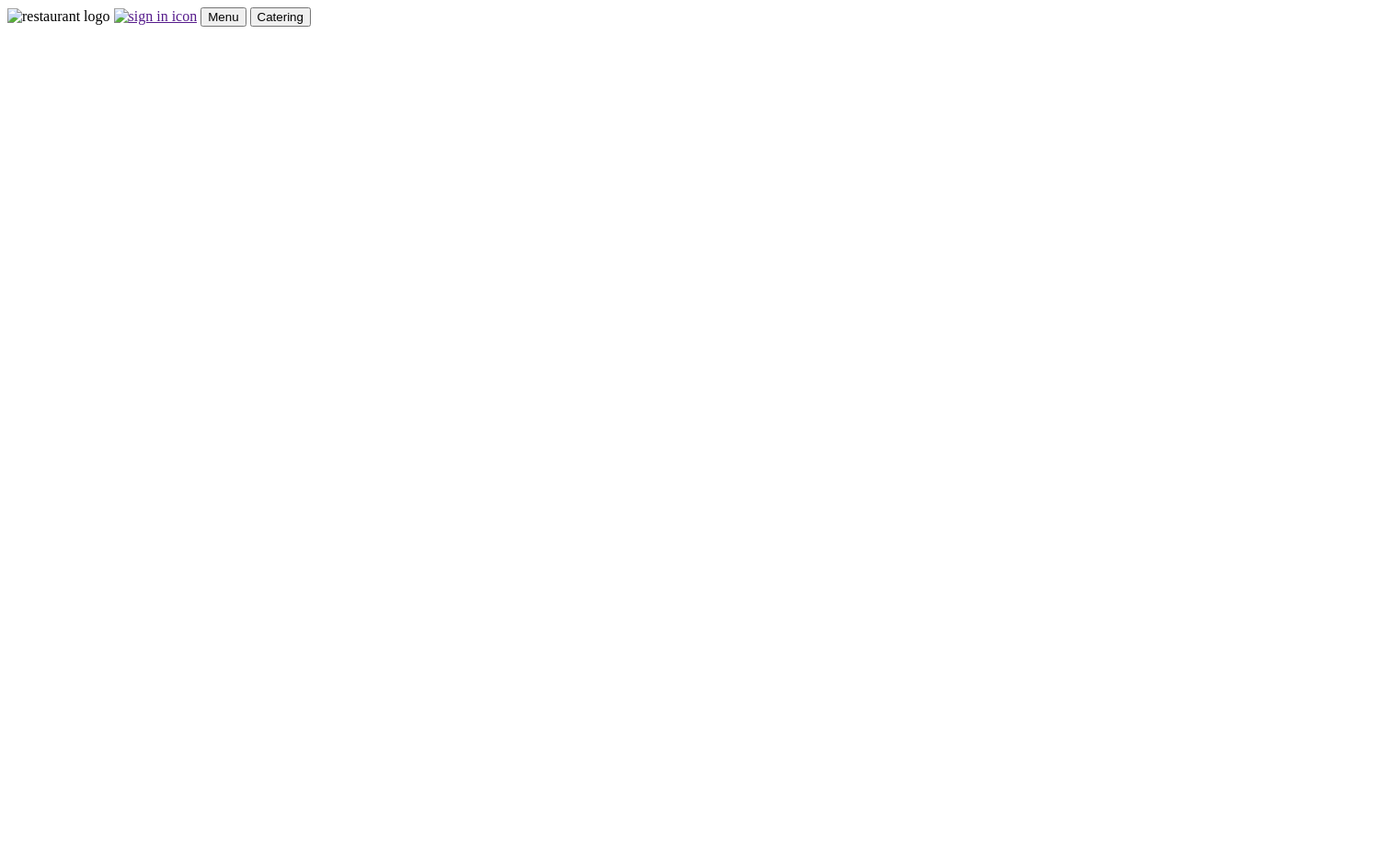
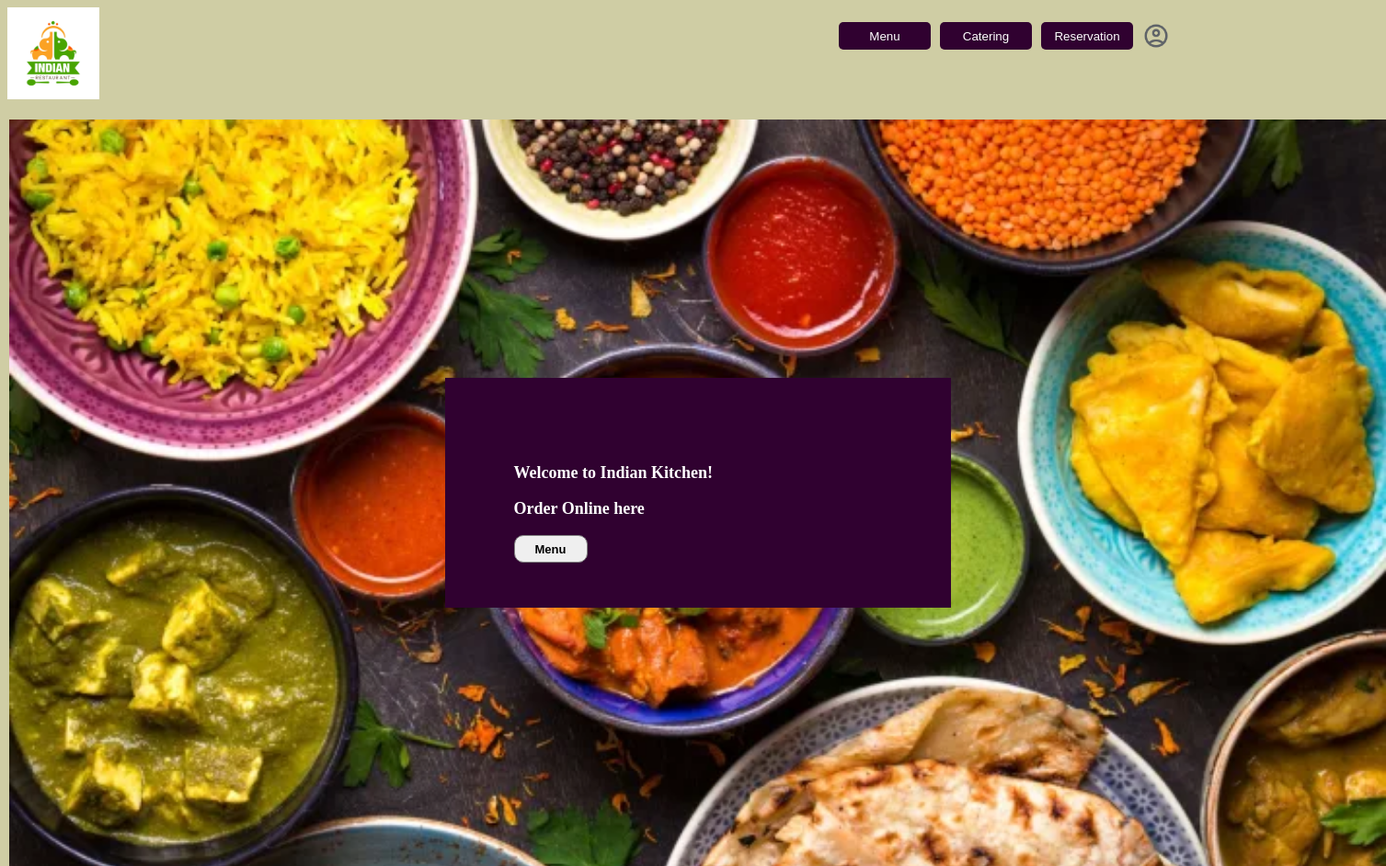
Before and after one commit to poorniv-89/MyHTMLRepo, a plain HTML site: page pages/index.html in a window 1280 px wide. Shown: the top 942 px of the page at 92% size, 1507 px wide, since content can reach past the window. Before the commit the page ends 800 px from the top, so only its background shows below. Drawn offline with Linux system fonts and the light colour scheme.

Commit message:
Added styles and elements to the wireframe

```diff
--- a/pages/index.html
+++ b/pages/index.html
@@ -3,14 +3,67 @@
 <head>
     <meta charset="UTF-8">
     <meta name="viewport" content="width=device-width, initial-scale=1.0">
+    <link rel="stylesheet" href="../styles/index.css">
     <title>HTML LAB</title>
 </head>
+
 <body>
-    <div id = "header-el">
-        <img src="" alt="restaurant logo"/>
-        <a href = "" ><img src="" alt="sign in icon"/></a>
-        <a href=""><button id="menu-btn">Menu</button></a>
-        <a href=""><button id="catering-btn">Catering</button></a>
+    <!-- Navigation header  -->
+    <header>
+        <nav class="header">
+            <div class =restaurant-logo>
+                <!-- <img src = "../images/IndianResLogo.jpg" alt="restaurant-logo"> -->
+            </div>
+            <div class= nav-elements>
+            <ul>
+                <li><a href = "" ><img src="../images/Login Icon.png" alt="sign in icon"/></a></li>
+                <li><a href=""><button id="reservation-btn">Reservation</button></a></li>
+                <li><a href=""><button id="catering-btn">Catering</button></a></li>
+                <li><a href=""><button id="menu-btn">Menu</button></a></li>
+
+            </ul>
+        </div>
+        </nav>
+    </header>
+<br/><br/><br/>
+        <!--  -->
+    <div id = "mainpicture-container">
+        <div id ="Welcome-container">
+            <p>Welcome to Indian Kitchen!</p>
+            <p>Order Online here</p>
+            <button id= "order-online-btn">Menu</button>
+            <!-- <img src="../images/main picture.webp" alt="Indian thali spread"/> -->
+        </div>
     </div>
+    <br/><br/><br/><br/><br/><br/>
+    <div id="food-picture-container">
+        <div>
+            <img src="../images/butter chicken.jpg" alt="FoodPicture1"/>
+        </div>
+        <div>
+            <img src="../images/dosa.jpg" alt="FoodPicture2"/>
+        </div>
+        <div>
+            <img src="../images/rasamalai.jpeg" alt="FoodPicture3"/>
+        </div>
+    </div>
+    <br/><br/><br/><br/>
+    <!-- Container to hold customer reviews -->
+    <div>
+        <div id="review-header">
+            <h3>Reviews from Our Customers</h3>
+        </div>
+        <div id="review-container">
+
+        </div>
+    </div>
+    <div id="footer-el">
+        <p>Location</p>
+        <div id="contact-container">
+            <a href = "https://www.facbook.com" ><img src="../images/fblogo.webp" alt="facebook icon"/></a>
+            <a href = "mailto:abc@gmail.com " ><img src="../images/mail icon.jpg" alt="email icon"/></a>
+            <a href = "tel: 1234567890 " ><img src="../images/telIcon.png" alt="telephone icon"/></a>
+        </div>
+    </div>
+
 </body>
-</html>
--- /dev/null
+++ b/styles/index.css
@@ -0,0 +1,97 @@
+
+
+body{
+    background-color:rgb(207, 205, 164);
+    background-size: 100% 100vh;
+    background-repeat: no-repeat;
+}
+.restaurant-logo{
+    float: left;
+    background-size: cover;
+    background-image: url(../images/IndianResLogo.jpg);
+    width: 100px;
+    height: 100px;
+    margin-bottom: 2px;
+    /* align-items: center; */
+}
+
+.nav-elements{
+    display: flex;
+    justify-content: right;
+    align-items:center;
+
+}
+ .header li{
+    float: right;
+}
+.header button{
+    margin-left: 5px;
+    margin-right: 5px;;
+    width: 100px;
+    height: 30px;
+    color:white;
+    border: 0px solid rgb(48, 1, 48);
+    background-color: rgb(48, 1, 48);
+    border-radius: 5px;
+}
+.header img{
+    margin-left: 5px;
+    width: 30px;
+    /* background-color: rgba(224, 111, 111, 0.223); */
+}
+.header ul{
+    list-style-type: none;
+}
+
+#mainpicture-container{
+    display:flex;
+    justify-content: center;
+    align-items: center;
+    margin-bottom: 30px;
+    margin: 2px;
+    width: 1497px;
+    height:812px;
+    background-image: url("../images/main\ picture.webp");
+    background-size:cover;
+    background-repeat:no-repeat;
+}
+#Welcome-container {
+
+    /* align-items: center; */
+    height: 100px;
+    width: 400px;
+    color:white;
+    padding: 75px;
+    font-size: large;
+    font-weight: bold;
+    background-color: rgb(48, 1, 48);
+
+}
+#order-online-btn
+{
+    font-weight:bolder;
+    font-size: small;
+    height:30px;
+    width: 80px;
+    border-radius: 10px;
+    border: 1px solid gray;
+}
+#food-picture-container{
+    display: flex;
+    justify-content:space-around;
+
+}
+#food-picture-container img{
+    height: 325px;
+    width:300px;
+}
+#review-header h3{
+    text-align: center;
+}
+#review-container{
+    height: 100px;
+    width:auto;
+    border: 2px solid black;
+    border-radius: 5px;
+
+}
```
Also changed, not shown: images/IndianResLogo.jpg (added), images/Login Icon.png (added), images/butter chicken.jpg (added), images/dosa.jpg (added), images/fblogo.webp (added), images/instalogo.webp (added), images/loginIcon.png (added), images/mail icon.jpg (added), images/main picture.webp (added), images/rasamalai.jpeg (added), images/restaurantlogo.jpg (added), images/telIcon.png (added), 3 other files.
